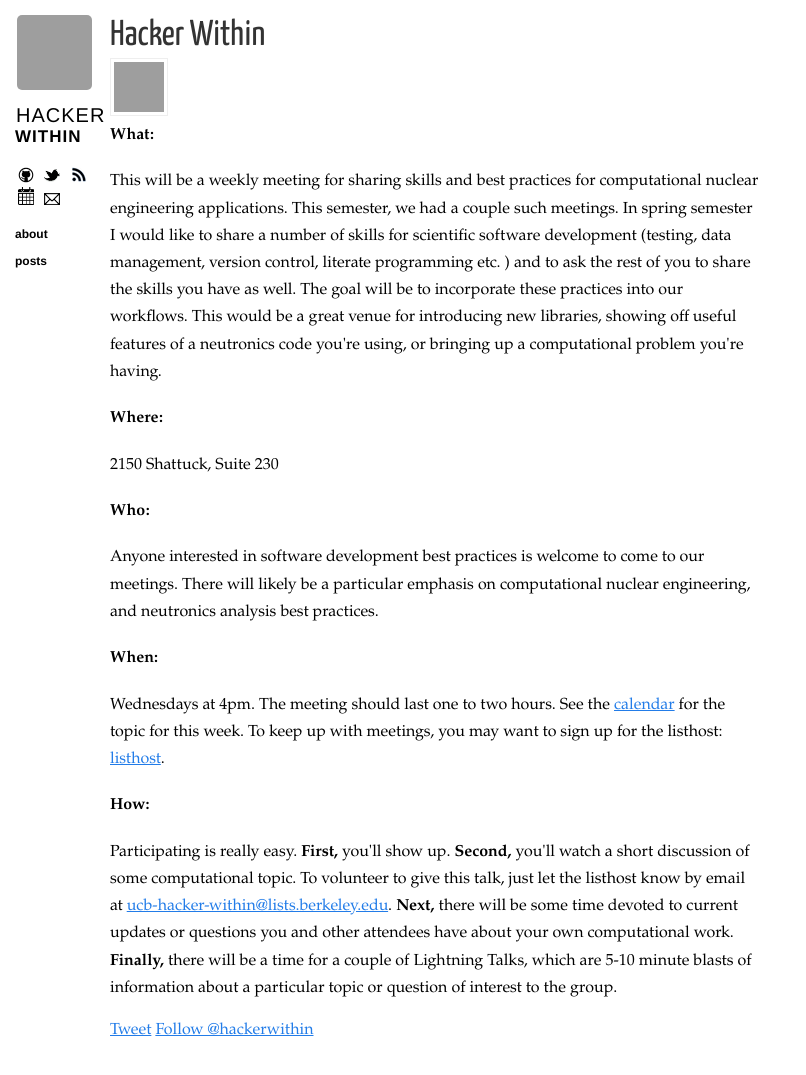
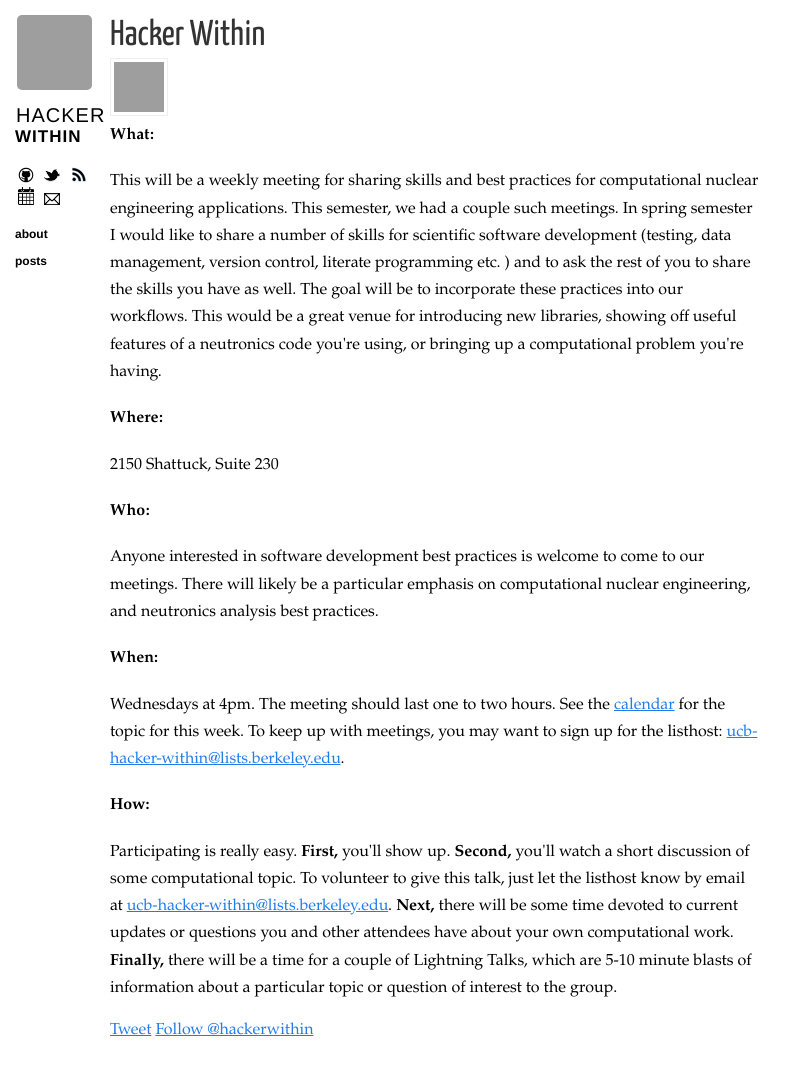
Before and after one commit to thehackerwithin/berkeley, a Jekyll site: the page built from about.html, in a window 1280 px wide, cut to the strip 0-1090 px from the top of the page. Shown: the top 1075 px of the strip, without its empty margins (0-806 px from the left). Built offline with Jekyll 4.4.1, drawn with Linux system fonts in a browser that asks for light colours; nearby versions of some CDN libraries; Markdown is read by kramdown in place of the engine named in the settings; comment, search, counter and statistics services are not loaded; grey boxes are pictures that could not be loaded.

Commit message:
listhost

```diff
--- a/about.html
+++ b/about.html
@@ -53,7 +53,8 @@
       Wednesdays at 4pm. The meeting should last one to two hours. See the
       <a href="http://bit.ly/1cqFKuh">calendar</a> for the topic for this week.
       To keep up with meetings, you may want to sign up for the listhost:
-      <a href="https://calmail.berkeley.edu/manage/list/listinfo/ucb-hacker-within@lists.berkeley.edu">listhost</a>.
+      <a
+        href="https://calmail.berkeley.edu/manage/list/listinfo/ucb-hacker-within@lists.berkeley.edu">ucb-hacker-within@lists.berkeley.edu</a>.
       </p>
 
 
```
